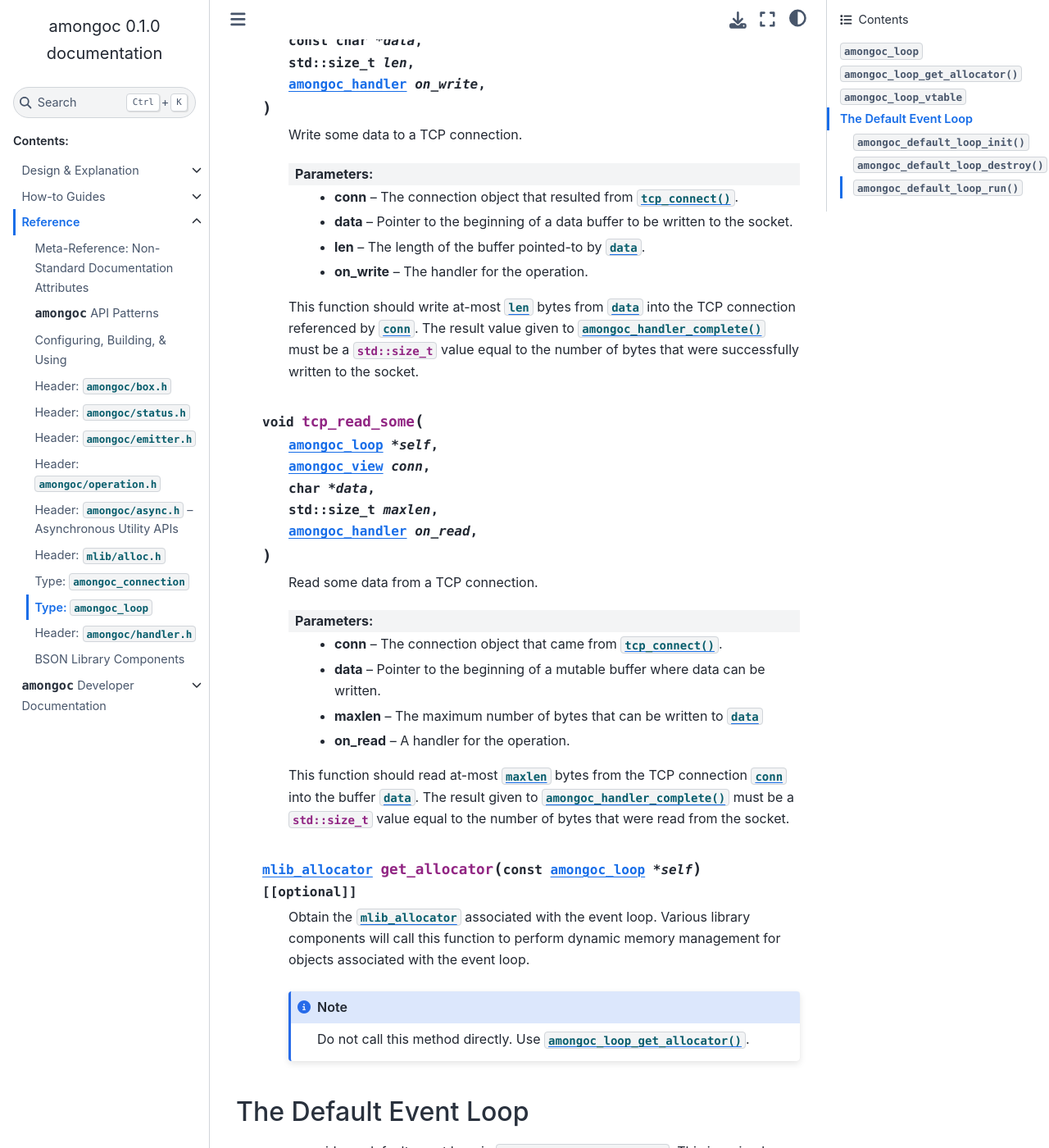
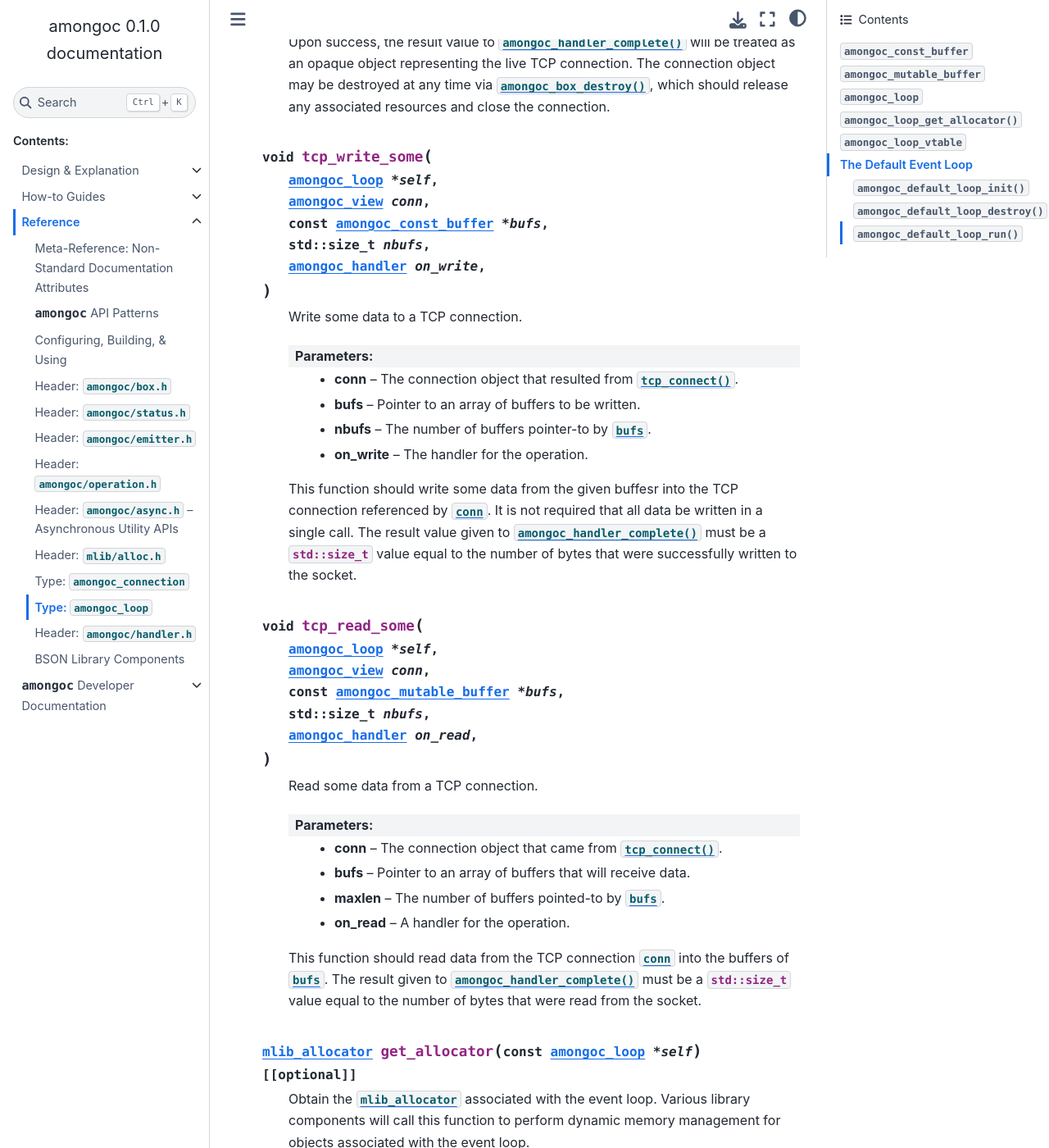
Before and after one commit to mongodb-labs/mongo-c-driver-async, a Sphinx documentation site: the page built from docs/ref/loop.rst, in a window 1280 px wide and 1400 px high, scrolled down 3482 px. Shown: the whole window at 82% size. Built offline with Sphinx 7.4.7 and the Sphinx Book theme 1.1.4, drawn with Linux system fonts in a browser that asks for light colours; some of the changed text lies outside the part shown.

Commit message:
Update the event loop API to perform scatter/gather I/O

```diff
--- a/docs/ref/loop.rst
+++ b/docs/ref/loop.rst
@@ -12,6 +12,17 @@ Type: `amongoc_loop`
   - `amongoc_default_loop_init`
   - `amongoc_default_loop_destroy`
   - `amongoc_default_loop_run`
+
+.. struct::
+  amongoc_const_buffer
+  amongoc_mutable_buffer
+
+  Provides sized-buffer types that can be used for scatter/gather I/O.
+  The `buf` member of `amongoc_const_buffer` is a pointer-to-const ``void``.
+
+  .. member::
+    void* buf
+    std::size_t len
 
 .. struct:: amongoc_loop
 
@@ -106,33 +117,34 @@ Type: `amongoc_loop`
     may be destroyed at any time via `amongoc_box_destroy`, which should release
     any associated resources and close the connection.
 
-  .. function:: void tcp_write_some(amongoc_loop* self, amongoc_view conn, const char* data, std::size_t len, amongoc_handler on_write)
+  .. function:: void tcp_write_some(amongoc_loop* self, amongoc_view conn, const amongoc_const_buffer* bufs, std::size_t nbufs, amongoc_handler on_write)
 
     Write some data to a TCP connection.
 
     :param conn: The connection object that resulted from `tcp_connect`.
-    :param data: Pointer to the beginning of a data buffer to be written to the socket.
-    :param len: The length of the buffer pointed-to by `data`.
+    :param bufs: Pointer to an array of buffers to be written.
+    :param nbufs: The number of buffers pointer-to by `bufs`.
     :param on_write: The handler for the operation.
 
-    This function should write at-most `len` bytes from `data` into the TCP
-    connection referenced by `conn`. The result value given to
-    `amongoc_handler_complete` must be a `std::size_t` value equal to the number of
-    bytes that were successfully written to the socket.
+    This function should write some data from the given buffesr into the TCP
+    connection referenced by `conn`. It is not required that all data be written
+    in a single call. The result value given to `amongoc_handler_complete` must
+    be a `std::size_t` value equal to the number of bytes that were successfully
+    written to the socket.
 
-  .. function:: void tcp_read_some(amongoc_loop* self, amongoc_view conn, char* data, std::size_t maxlen, amongoc_handler on_read)
+  .. function:: void tcp_read_some(amongoc_loop* self, amongoc_view conn, const amongoc_mutable_buffer* bufs, std::size_t nbufs, amongoc_handler on_read)
 
     Read some data from a TCP connection.
 
     :param conn: The connection object that came from `tcp_connect`.
-    :param data: Pointer to the beginning of a mutable buffer where data can be written.
-    :param maxlen: The maximum number of bytes that can be written to `data`
+    :param bufs: Pointer to an array of buffers that will receive data.
+    :param maxlen: The number of buffers pointed-to by `bufs`.
     :param on_read: A handler for the operation.
 
-    This function should read at-most `maxlen` bytes from the TCP connection
-    `conn` into the buffer `data`. The result given to `amongoc_handler_complete` must
-    be a `std::size_t` value equal to the number of bytes that were read from
-    the socket.
+    This function should read data from the TCP connection `conn` into the
+    buffers of `bufs`. The result given to `amongoc_handler_complete` must be a
+    `std::size_t` value equal to the number of bytes that were read from the
+    socket.
 
   .. function:: mlib_allocator get_allocator(const amongoc_loop* self) [[optional]]
 
```
Also changed, not shown: 3 other files.
